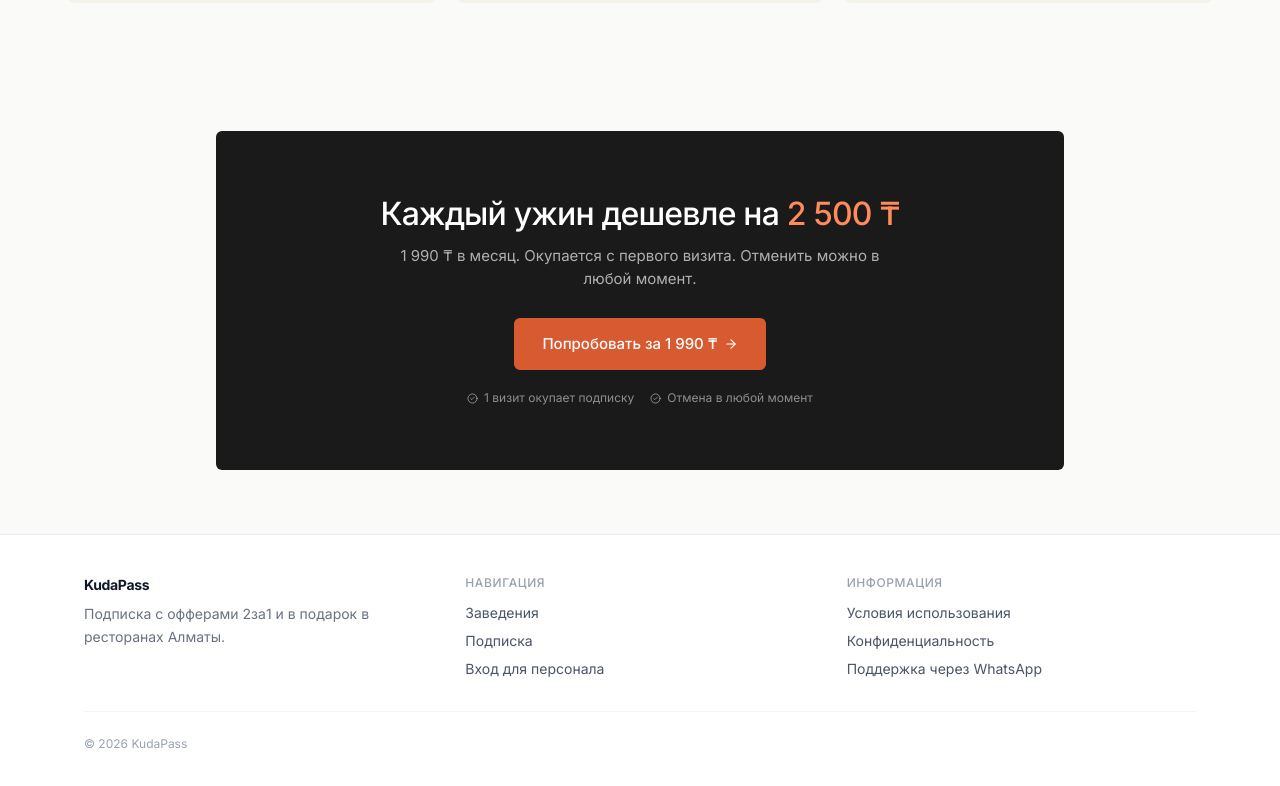
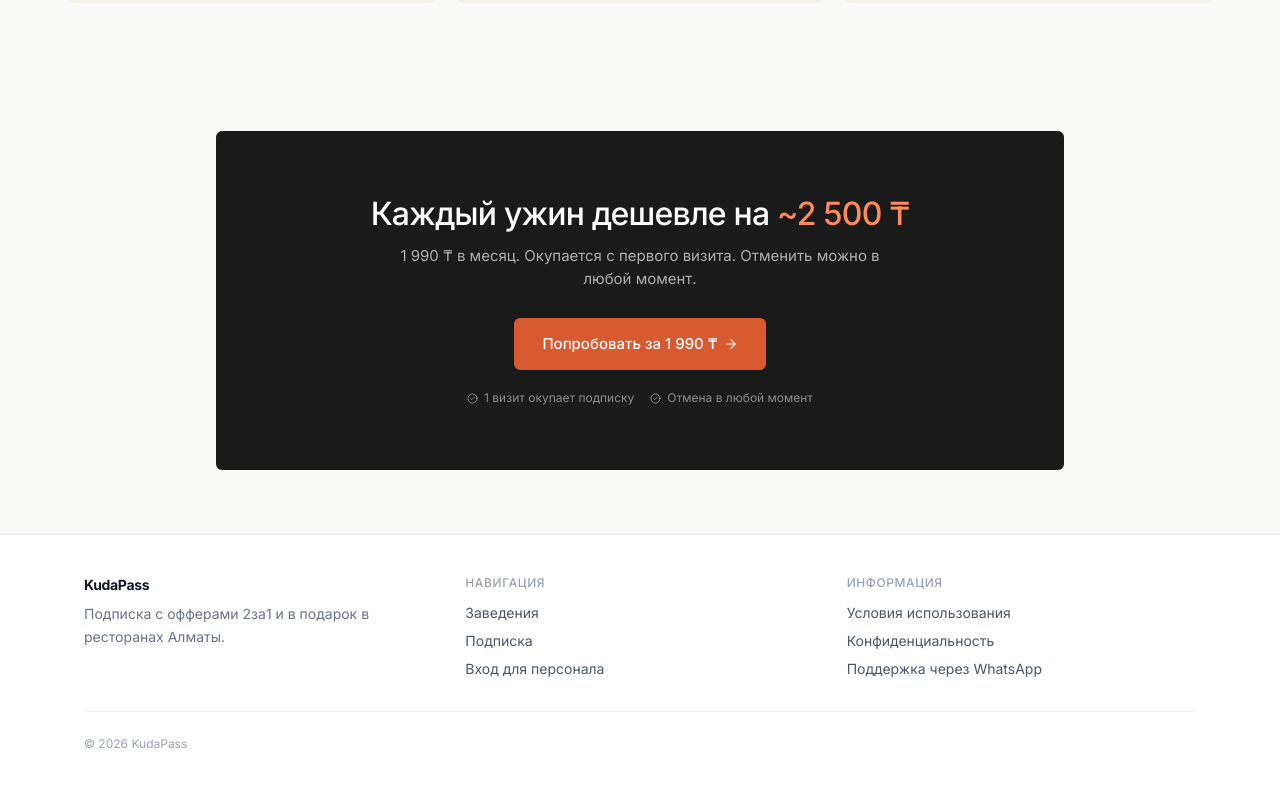
Before and after one commit to kudreyev/almaty-dining-club, a Next.js app: page / in a window 1280 px wide. Shown: the part 1689-2475 px from the top of the page. Built offline with nearby package versions, Linux system fonts and the light colour scheme; no server answers; the database is empty.

Commit message:
Update "How It Works" section: refine layout with adjusted padding and spacing for better design consistency, enhance readability with updated styles, and improve overall visual appeal.

```diff
--- a/src/components/sections/final-cta.tsx
+++ b/src/components/sections/final-cta.tsx
@@ -3,7 +3,7 @@
 import { ArrowRight, CheckCircle2 } from 'lucide-react'
 
 const WHATSAPP_HREF = `https://wa.me/77066059899?text=${encodeURIComponent(
-  'Здравствуйте! Хочу оформить подписку Kudaclub за 1 990 ₸'
+  'Здравствуйте! Хочу оформить подписку Kudaclub'
 )}`
 
 export function FinalCta() {
@@ -16,7 +16,7 @@ export function FinalCta() {
     <section className="mx-auto my-12 max-w-4xl px-4 md:my-16 md:px-6">
       <div className="rounded-md bg-[#1a1a1a] px-8 py-12 text-center md:px-12 md:py-16">
         <h2 className="mb-3 text-[26px] font-medium leading-[1.2] tracking-tight text-white md:text-[32px]">
-          Каждый ужин дешевле на <span className="text-[#FF8A5C]">2 500 ₸</span>
+          Каждый ужин дешевле на <span className="text-[#FF8A5C]">~2 500 ₸</span>
         </h2>
 
         <p className="mx-auto mb-7 max-w-[480px] text-sm leading-[1.5] text-white/65 md:text-[15px]">
```
